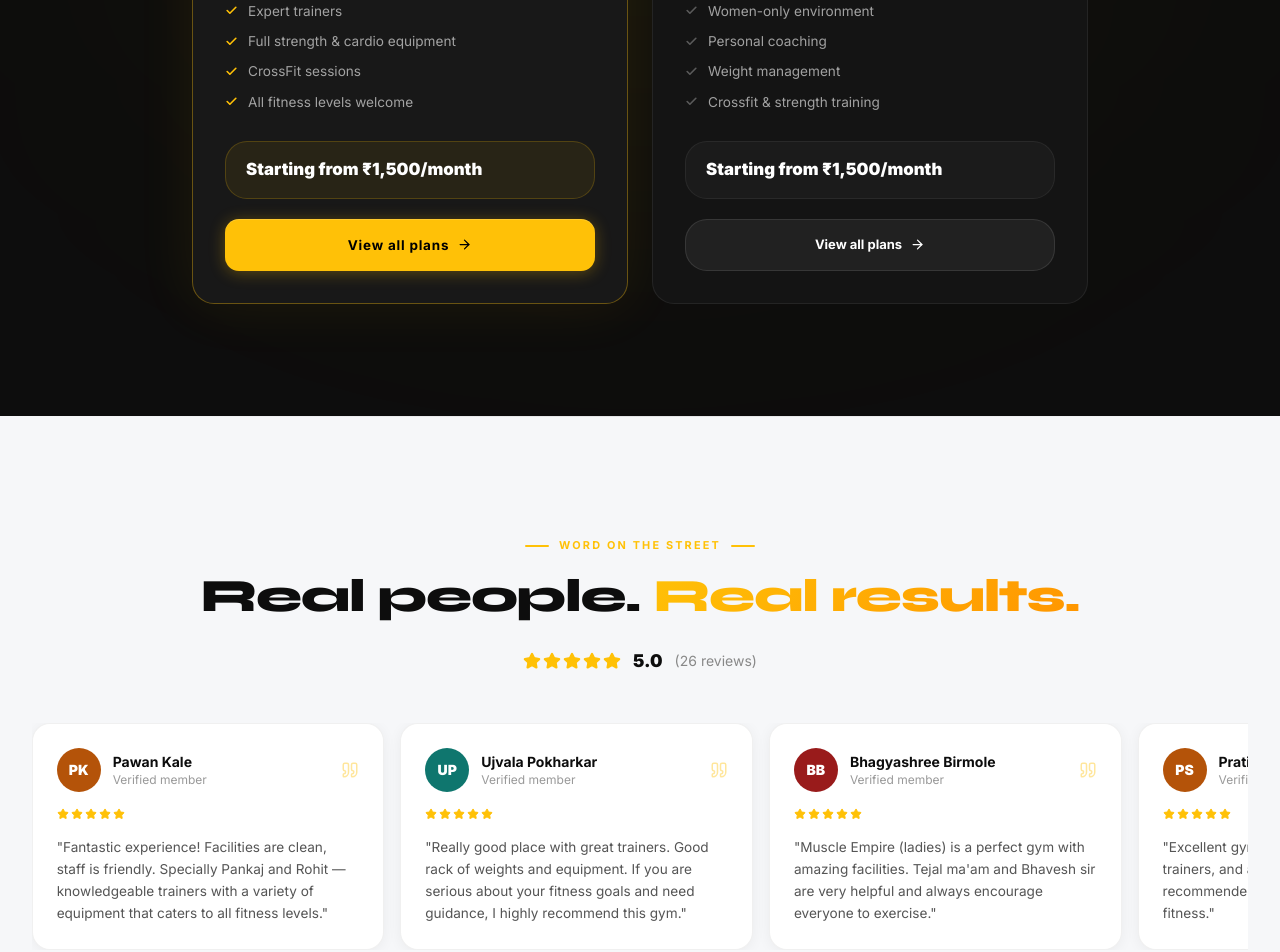
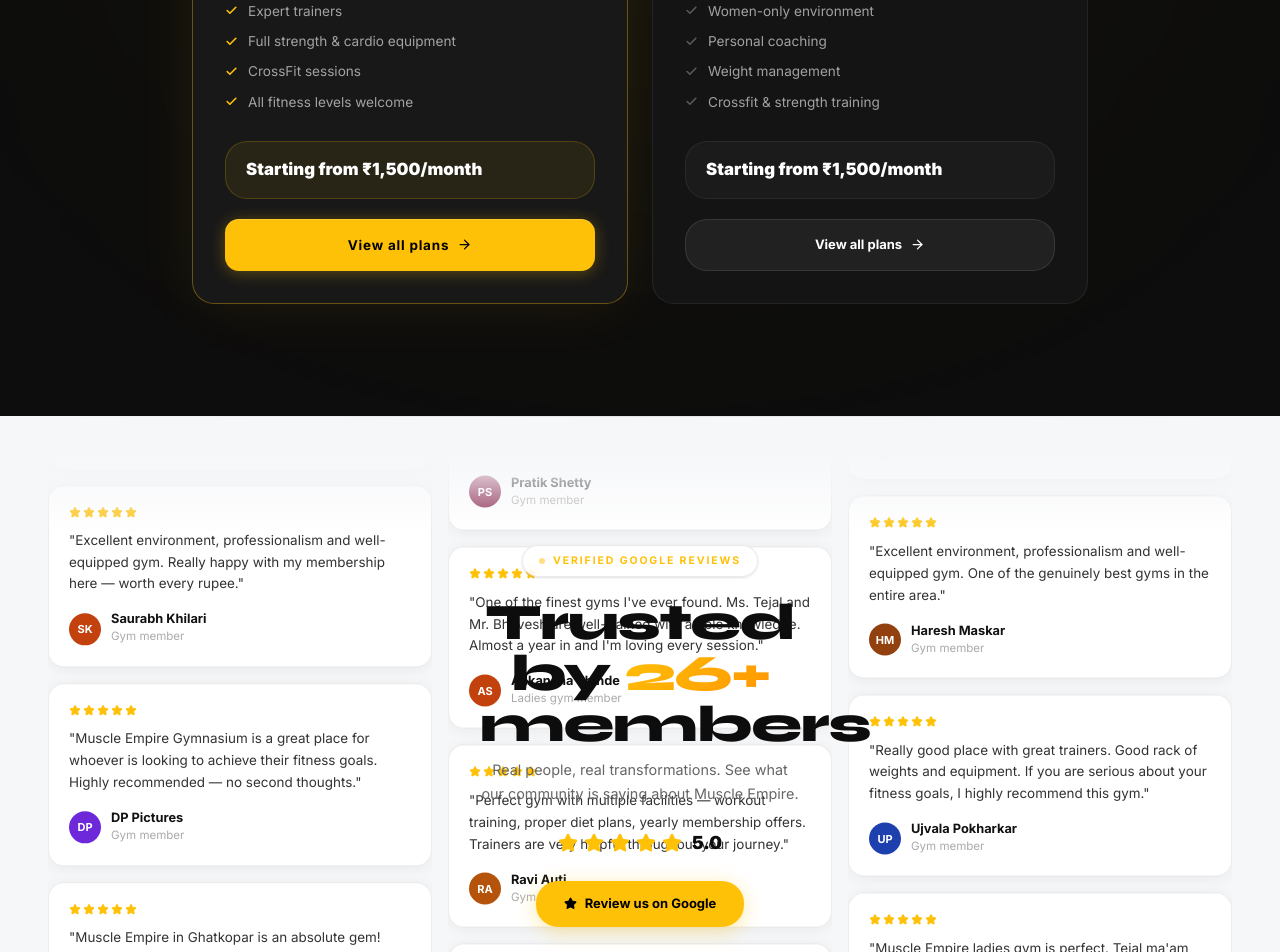
Before and after one commit to kinjal-webdev/muscle-empire, a React (Vite) app: page / in a window 1280 px wide. Shown: the part 4380-5332 px from the top of the page. Built offline with nearby package versions, Linux system fonts and the light colour scheme.

Commit message:
feat: Groww-style floating masonry review wall with infinite scroll columns

```diff
--- a/src/components/Testimonials.tsx
+++ b/src/components/Testimonials.tsx
@@ -1,151 +1,207 @@
-import { useEffect, useCallback } from "react";
+import { Star } from "lucide-react";
 import { motion } from "framer-motion";
-import { Star, Quote } from "lucide-react";
-import useEmblaCarousel from "embla-carousel-react";
 
+/* ── All reviews ──────────────────────────────────────────────────── */
 const reviews = [
-  { name: "Atharva Sawant",      rating: 5, text: "Muscle Empire in Ghatkopar is an absolute gem! Well-equipped with top-notch machinery. Big shoutout to trainers Rohit Yadav and Pankaj Nikam — incredibly knowledgeable and supportive." },
-  { name: "Pawan Kale",          rating: 5, text: "Fantastic experience! Facilities are clean, staff is friendly. Specially Pankaj and Rohit — knowledgeable trainers with a variety of equipment that caters to all fitness levels." },
-  { name: "Ujvala Pokharkar",    rating: 5, text: "Really good place with great trainers. Good rack of weights and equipment. If you are serious about your fitness goals and need guidance, I highly recommend this gym." },
-  { name: "Bhagyashree Birmole", rating: 5, text: "Muscle Empire (ladies) is a perfect gym with amazing facilities. Tejal ma'am and Bhavesh sir are very helpful and always encourage everyone to exercise." },
-  { name: "Pratik Shetty",       rating: 5, text: "Excellent gym! Great equipment, supportive trainers, and a motivating environment. Highly recommended for anyone serious about fitness." },
-  { name: "Ankita Borhde",       rating: 5, text: "Muscle Empire (ladies) is a perfect gym. Tejal ma'am and Bhavesh sir are very helpful and provide proper guidance. Highly recommend!" },
-  { name: "Pravin Chavan",       rating: 5, text: "Great place to work out! The trainers ensure discipline — that's the biggest plus point. My age is 41 and I would like to continue this gym for at least the next 10 years." },
-  { name: "Aakansha Shinde",     rating: 5, text: "One of the finest gyms I've ever found. Ms. Tejal and Mr. Bhavesh are well-trained with ample knowledge. It has been almost a year working with these amazing trainers." },
-  { name: "Aakanksha Bhor",      rating: 5, text: "Excellent place. Clean and great environment. Tejal Mam (Tai) is such a humble and great person — always there to motivate us." },
-  { name: "Trupti Vali",         rating: 5, text: "Best gym and trainers. They always give you attention and correct your form. Tejal mam always encourages everyone to exercise." },
-  { name: "Ravi Auti",           rating: 5, text: "Perfect gym with multiple facilities — workout training, proper diet plans, yearly membership offers. Trainers are very helpful throughout." },
-  { name: "Aniket Joshi",        rating: 5, text: "Gym is good for health. I recommend Muscle Empire as the best gym for body gain. Best gym trainers available." },
-  { name: "Krushna Borhade",     rating: 5, text: "I have seen real progress in my body since I joined. It is all thanks to the trainers who are absolutely amazing." },
-  { name: "Dipti Karbele",       rating: 5, text: "Amazing gym. Graceful environment, good service with friendly trainers and a clean, comfortable ladies gym." },
-  { name: "Bhagyashri More",     rating: 5, text: "Amazing facility! Trainers are super nice and take an interest in you no matter what fitness level you're at." },
-  { name: "Ritika Kamble",       rating: 5, text: "The best gym! The knowledgeable trainers (Tai and Bhavesh dada) and quality equipment make every workout a success." },
-  { name: "Smit Salunke",        rating: 5, text: "Best gym for hardcore and passionate workout within Bhatwadi, Ghatkopar — with very kind and supportive owner and trainers." },
-  { name: "Hrishikesh Lodhi",    rating: 5, text: "Excellent gym. Well maintained. Trainers are very supportive and always ready to help you improve." },
-  { name: "Devarsh Kanaskar",    rating: 5, text: "A great place to achieve your fitness goals with professional support! Excellent staff and a friendly environment." },
-  { name: "Ashlyn Fernandes",    rating: 5, text: "Well maintained gym, decent and professional trainers. Especially Pankaj — the best personal trainer." },
-  { name: "Siddhesh Salunke",    rating: 5, text: "Awesome gym! Supportive trainers who are always there to push you to your limits." },
-  { name: "Saurabh Khilari",     rating: 5, text: "Excellent environment, professionalism and well-equipped gym. Really happy with my membership here." },
-  { name: "Rahul Rokade",        rating: 5, text: "Excellent staff and friendly environment. Always a pleasure to work out at Muscle Empire." },
-  { name: "Haresh Maskar",       rating: 5, text: "Excellent environment, professionalism and well-equipped gym. One of the best gyms in the area." },
-  { name: "DP Pictures",         rating: 5, text: "Muscle Empire Gymnasium is a great place for whoever is looking to achieve their fitness goals. Highly recommended!" },
-  { name: "Google TV Account",   rating: 4, text: "Decent gym with good facilities. This review is for Bhatwadi gym (men's). Overall a solid place to train." },
+  { name: "Atharva Sawant",      role: "Gym member",               rating: 5, text: "Muscle Empire in Ghatkopar is an absolute gem! Well-equipped with top-notch machinery. Big shoutout to trainers Rohit Yadav and Pankaj Nikam — incredibly knowledgeable and supportive." },
+  { name: "Pawan Kale",          role: "Gym member",               rating: 5, text: "Fantastic experience! Facilities are clean, staff is friendly. Specially Pankaj and Rohit — knowledgeable trainers with a variety of equipment for all fitness levels." },
+  { name: "Ujvala Pokharkar",    role: "Gym member",               rating: 5, text: "Really good place with great trainers. Good rack of weights and equipment. If you are serious about your fitness goals, I highly recommend this gym." },
+  { name: "Bhagyashree Birmole", role: "Ladies gym member",        rating: 5, text: "Muscle Empire ladies gym is perfect — amazing facilities. Tejal ma'am and Bhavesh sir are very helpful and always encourage everyone to stay consistent." },
+  { name: "Pratik Shetty",       role: "Gym member",               rating: 5, text: "Excellent gym! Great equipment, supportive trainers, and a motivating environment. Highly recommended for anyone serious about fitness." },
+  { name: "Ankita Borhde",       role: "Ladies gym member",        rating: 5, text: "Muscle Empire ladies gym is perfect. Tejal ma'am and Bhavesh sir are very helpful and provide proper guidance. Highly recommend!" },
+  { name: "Pravin Chavan",       role: "Gym member, age 41",       rating: 5, text: "Great place to work out! The trainers ensure discipline — that's the biggest plus point. I've been here for years and plan to continue for at least 10 more." },
+  { name: "Aakansha Shinde",     role: "Ladies gym member",        rating: 5, text: "One of the finest gyms I've ever found. Ms. Tejal and Mr. Bhavesh are well-trained with ample knowledge. Almost a year in and I'm loving every session." },
+  { name: "Aakanksha Bhor",      role: "Ladies gym member",        rating: 5, text: "Excellent place. Clean and great environment. Tejal Mam (Tai) is such a humble person — always there to motivate and push you forward." },
+  { name: "Trupti Vali",         role: "Ladies gym member",        rating: 5, text: "Best gym and trainers. They always give you attention, correct your form, and keep you motivated. Tejal mam is genuinely inspiring." },
+  { name: "Ravi Auti",           role: "Gym member",               rating: 5, text: "Perfect gym with multiple facilities — workout training, proper diet plans, yearly membership offers. Trainers are very helpful throughout your journey." },
+  { name: "Aniket Joshi",        role: "Gym member",               rating: 5, text: "Gym is great for health and body gain. Best gym trainers available in the area. I recommend Muscle Empire to everyone." },
+  { name: "Krushna Borhade",     role: "Gym member",               rating: 5, text: "I have seen real progress in my body since I joined. It is all thanks to the trainers who are absolutely amazing and genuinely care." },
+  { name: "Dipti Karbele",       role: "Ladies gym member",        rating: 5, text: "Amazing gym. Graceful environment, good service with friendly trainers and a clean, comfortable ladies gym for all girls." },
+  { name: "Bhagyashri More",     role: "Gym member",               rating: 5, text: "Amazing facility! Trainers are super nice and take a personal interest in you no matter what fitness level you're at." },
+  { name: "Ritika Kamble",       role: "Ladies gym member",        rating: 5, text: "The best gym! The knowledgeable trainers — Tai and Bhavesh dada — combined with quality equipment make every workout a real success." },
+  { name: "Smit Salunke",        role: "Gym member",               rating: 5, text: "Best gym for hardcore and passionate workout in Bhatwadi, Ghatkopar — with a very kind, supportive owner and excellent trainers." },
+  { name: "Hrishikesh Lodhi",    role: "Gym member",               rating: 5, text: "Excellent gym. Well maintained. Trainers are very supportive and always ready to help you improve and push your limits." },
+  { name: "Devarsh Kanaskar",    role: "Gym member",               rating: 5, text: "A great place to achieve your fitness goals with professional support! Excellent staff and a consistently friendly environment." },
+  { name: "Ashlyn Fernandes",    role: "Gym member",               rating: 5, text: "Well maintained gym with decent and professional trainers. Especially Pankaj — genuinely the best personal trainer." },
+  { name: "Siddhesh Salunke",    role: "Gym member",               rating: 5, text: "Awesome gym! Supportive trainers who are always there to push you to your limits and keep you accountable." },
+  { name: "Saurabh Khilari",     role: "Gym member",               rating: 5, text: "Excellent environment, professionalism and well-equipped gym. Really happy with my membership here — worth every rupee." },
+  { name: "Rahul Rokade",        role: "Gym member",               rating: 5, text: "Excellent staff and friendly environment. Always a pleasure to work out at Muscle Empire — the vibe is unmatched." },
+  { name: "Haresh Maskar",       role: "Gym member",               rating: 5, text: "Excellent environment, professionalism and well-equipped gym. One of the genuinely best gyms in the entire area." },
+  { name: "DP Pictures",         role: "Gym member",               rating: 5, text: "Muscle Empire Gymnasium is a great place for whoever is looking to achieve their fitness goals. Highly recommended — no second thoughts." },
+  { name: "Google TV Account",   role: "Gym member",               rating: 4, text: "Decent gym with good facilities. This review is for the Bhatwadi gym (men's). Overall a solid, well-maintained place to train." },
 ];
 
-const palette = ["#B45309","#C2410C","#991B1B","#1D4ED8","#6D28D9","#0F766E","#15803D","#9D174D"];
+/* ── Palette for avatars ─────────────────────────────────────────── */
+const PALETTE = [
+  "#92400E","#B45309","#C2410C","#991B1B",
+  "#1E40AF","#6D28D9","#0F766E","#065F46","#831843",
+];
+function bgColor(name: string) { return PALETTE[name.charCodeAt(0) % PALETTE.length]; }
+function initials(name: string) { return name.split(" ").slice(0,2).map(n=>n[0]).join("").toUpperCase(); }
 
-function Avatar({ name }: { name: string }) {
-  const initials = name.split(" ").slice(0,2).map(n => n[0]).join("").toUpperCase();
-  const bg = palette[name.charCodeAt(0) % palette.length];
+/* ── Single review card ─────────────────────────────────────────── */
+function ReviewCard({ r }: { r: typeof reviews[0] }) {
   return (
-    <div className="w-11 h-11 rounded-full flex items-center justify-center text-white font-black text-sm shrink-0" style={{ background: bg }}>
-      {initials}
+    <div className="bg-white border border-black/[0.07] rounded-2xl p-5 shadow-[0_2px_16px_rgba(0,0,0,0.06)] w-full mb-4 break-inside-avoid">
+      {/* Stars */}
+      <div className="flex gap-0.5 mb-3">
+        {Array.from({length:5},(_,i)=>(
+          <Star key={i} size={12} className={i < r.rating ? "fill-[#FFC107] text-[#FFC107]" : "fill-[#E5E7EB] text-[#E5E7EB]"} />
+        ))}
+      </div>
+      {/* Text */}
+      <p className="text-[#333] text-[0.84rem] leading-relaxed mb-4">"{r.text}"</p>
+      {/* Author */}
+      <div className="flex items-center gap-2.5">
+        <div
+          className="w-8 h-8 rounded-full flex items-center justify-center text-white font-bold text-[11px] shrink-0"
+          style={{ background: bgColor(r.name) }}
+        >
+          {initials(r.name)}
+        </div>
+        <div>
+          <p className="text-[#111] font-bold text-[0.8rem] leading-tight">{r.name}</p>
+          <p className="text-[#aaa] text-[0.72rem]">{r.role}</p>
+        </div>
+      </div>
     </div>
   );
 }
 
-function Card({ r }: { r: (typeof reviews)[0] }) {
+/* ── Infinite scroll column ─────────────────────────────────────── */
+function MarqueeColumn({
+  items,
+  duration,
+  reverse = false,
+}: {
+  items: typeof reviews;
+  duration: number;
+  reverse?: boolean;
+}) {
+  /* Duplicate for seamless loop */
+  const doubled = [...items, ...items];
+
   return (
-    <div className="flex-[0_0_86%] sm:flex-[0_0_43%] lg:flex-[0_0_29%] min-w-0 bg-white border border-black/[0.06] rounded-[18px] p-6 flex flex-col gap-4 shadow-[0_2px_14px_rgba(0,0,0,0.05)] hover:shadow-[0_8px_32px_rgba(0,0,0,0.1)] transition-shadow duration-300">
-      <div className="flex items-center gap-3">
-        <Avatar name={r.name} />
-        <div className="flex-1 min-w-0">
-          <p className="text-[#0d0d0d] font-bold text-sm truncate">{r.name}</p>
-          <p className="text-[#999] text-xs">Verified member</p>
-        </div>
-        <Quote size={18} className="text-[#FFC107]/40 shrink-0" />
-      </div>
-      <div className="flex gap-0.5">
-        {Array.from({ length: 5 }, (_, i) => (
-          <Star key={i} size={12} className={i < r.rating ? "fill-[#FFC107] text-[#FFC107]" : "fill-[#E5E7EB] text-[#E5E7EB]"} />
+    <div className="relative overflow-hidden" style={{ height: "600px" }}>
+      {/* Top & bottom fade masks */}
+      <div className="absolute inset-x-0 top-0 h-20 z-10 pointer-events-none bg-gradient-to-b from-[#F6F7F9] to-transparent" />
+      <div className="absolute inset-x-0 bottom-0 h-20 z-10 pointer-events-none bg-gradient-to-t from-[#F6F7F9] to-transparent" />
+
+      <motion.div
+        animate={{ y: reverse ? ["0%", "-50%"] : ["-50%", "0%"] }}
+        transition={{ duration, repeat: Infinity, ease: "linear", repeatType: "loop" }}
+        className="flex flex-col"
+      >
+        {doubled.map((r, i) => (
+          <ReviewCard key={`${r.name}-${i}`} r={r} />
         ))}
-      </div>
-      <p className="text-[#555] text-[0.85rem] leading-relaxed flex-1 line-clamp-4">"{r.text}"</p>
+      </motion.div>
     </div>
   );
 }
 
+/* ── Split reviews into columns ─────────────────────────────────── */
+function chunkReviews(arr: typeof reviews, cols: number) {
+  const result: (typeof reviews)[] = Array.from({ length: cols }, () => []);
+  arr.forEach((r, i) => result[i % cols].push(r));
+  return result;
+}
+
+/* ── Main section ─────────────────────────────────────────────────── */
 export default function Testimonials() {
-  const [emblaRef, emblaApi] = useEmblaCarousel({ loop: true, align: "start" });
-  const next = useCallback(() => emblaApi?.scrollNext(), [emblaApi]);
-
-  useEffect(() => {
-    if (!emblaApi) return;
-    const t = setInterval(next, 3600);
-    return () => clearInterval(t);
-  }, [emblaApi, next]);
+  const cols2 = chunkReviews(reviews, 2);
+  const cols3 = chunkReviews(reviews, 3);
 
   return (
-    <section id="reviews" className="py-28 bg-[#F6F7F9] relative overflow-hidden">
-      <div className="absolute top-0 inset-x-0 h-px bg-gradient-to-r from-transparent via-black/[0.08] to-transparent" />
+    <section id="reviews" className="relative overflow-hidden bg-[#F6F7F9] py-0">
+      {/* Top divider */}
+      <div className="absolute top-0 inset-x-0 h-px bg-gradient-to-r from-transparent via-black/[0.08] to-transparent z-20" />
 
-      <div className="max-w-7xl mx-auto px-5 md:px-8">
+      {/* ── Scrolling wall (full bleed) ──────────────────── */}
+      <div className="relative">
 
-        {/* Header */}
-        <motion.div
-          initial={{ opacity: 0, y: 24 }}
-          whileInView={{ opacity: 1, y: 0 }}
-          viewport={{ once: true, margin: "-60px" }}
-          transition={{ duration: 0.65, ease: [0.16, 1, 0.3, 1] }}
-          className="text-center mb-6"
-        >
-          <div className="eyebrow justify-center mb-4">Word on the street</div>
-          <h2 className="font-display font-black text-[#0d0d0d] text-[clamp(2rem,4.5vw,2.9rem)]">
-            Real people. <span className="text-gold-gradient">Real results.</span>
-          </h2>
-        </motion.div>
-
-        {/* Rating summary */}
-        <motion.div
-          initial={{ opacity: 0, y: 12 }}
-          whileInView={{ opacity: 1, y: 0 }}
-          viewport={{ once: true }}
-          transition={{ delay: 0.1, duration: 0.5 }}
-          className="flex items-center justify-center gap-3 mb-12"
-        >
-          <div className="flex gap-0.5">
-            {Array.from({ length: 5 }, (_, i) => (
-              <Star key={i} size={18} className="fill-[#FFC107] text-[#FFC107]" />
-            ))}
-          </div>
-          <span className="text-[#0d0d0d] font-black text-[1.1rem]">5.0</span>
-          <span className="text-[#888] text-sm">({reviews.length} reviews)</span>
-        </motion.div>
-
-        {/* Carousel */}
-        <div className="overflow-hidden" ref={emblaRef}>
-          <div className="flex gap-4">
-            {reviews.map((r, i) => <Card key={i} r={r} />)}
-          </div>
-        </div>
-
-        {/* Dots */}
-        <div className="flex justify-center gap-1.5 mt-7 flex-wrap">
-          {reviews.map((_, i) => (
-            <button
+        {/* Desktop: 3 columns */}
+        <div className="hidden lg:grid grid-cols-3 gap-4 px-6 xl:px-12 pt-10">
+          {cols3.map((col, i) => (
+            <MarqueeColumn
               key={i}
-              onClick={() => emblaApi?.scrollTo(i)}
-              className="w-1.5 h-1.5 rounded-full bg-black/15 hover:bg-[#FFC107] transition-colors"
-              aria-label={`Go to review ${i + 1}`}
+              items={col}
+              duration={30 + i * 8}
+              reverse={i % 2 === 1}
             />
           ))}
         </div>
 
+        {/* Mobile/tablet: 2 columns */}
+        <div className="lg:hidden grid grid-cols-2 gap-3 px-4 pt-8">
+          {cols2.map((col, i) => (
+            <MarqueeColumn
+              key={i}
+              items={col}
+              duration={28 + i * 10}
+              reverse={i % 2 === 1}
+            />
+          ))}
+        </div>
+
+        {/* ── Central overlay stat ─────────────────────────── */}
+        <div className="absolute inset-0 flex items-center justify-center z-20 pointer-events-none">
+          <motion.div
+            initial={{ opacity: 0, scale: 0.88 }}
+            whileInView={{ opacity: 1, scale: 1 }}
+            viewport={{ once: true }}
+            transition={{ duration: 0.75, ease: [0.16, 1, 0.3, 1] }}
+            className="pointer-events-auto text-center px-8 py-10 max-w-sm mx-auto"
+          >
+            {/* Frosted pill */}
+            <div className="inline-flex items-center gap-2 px-4 py-1.5 rounded-full bg-white/80 backdrop-blur-sm border border-black/[0.08] text-[#FFC107] text-[10.5px] font-bold uppercase tracking-[0.18em] mb-5 shadow-sm">
+              <span className="w-1.5 h-1.5 rounded-full bg-[#FFC107] animate-pulse" />
+              Verified Google reviews
+            </div>
+
+            {/* Big number */}
+            <h2
+              className="font-display font-black text-[#0d0d0d] leading-none mb-2"
+              style={{ fontSize: "clamp(2rem, 5vw, 3.2rem)" }}
+            >
+              Trusted by{" "}
+              <span
+                style={{
+                  background: "linear-gradient(135deg, #FFC107 0%, #FF9500 100%)",
+                  WebkitBackgroundClip: "text",
+                  WebkitTextFillColor: "transparent",
+                }}
+              >
+                {reviews.length}+
+              </span>{" "}
+              members
+            </h2>
+            <p className="text-[#666] text-[0.9rem] leading-relaxed mb-6">
+              Real people, real transformations. See what our community is saying about Muscle Empire.
+            </p>
+
+            {/* Stars row */}
+            <div className="flex items-center justify-center gap-1.5 mb-6">
+              {Array.from({length:5},(_,i)=>(
+                <Star key={i} size={20} className="fill-[#FFC107] text-[#FFC107]" />
+              ))}
+              <span className="ml-1 font-black text-[#0d0d0d] text-lg">5.0</span>
+            </div>
+
             {/* CTA */}
-        <div className="flex justify-center mt-10">
             <motion.a
               href="https://share.google/JxC3WJxV6YViUdr2n"
               target="_blank"
               rel="noopener noreferrer"
-            whileHover={{ scale: 1.03, y: -1 }}
+              whileHover={{ scale: 1.04, y: -2 }}
               whileTap={{ scale: 0.97 }}
-            className="btn-gold inline-flex items-center gap-2 text-[13.5px] px-8 py-3.5"
+              className="inline-flex items-center gap-2 bg-[#FFC107] hover:bg-[#e6ac00] text-black font-bold text-[13px] px-7 py-3 rounded-xl shadow-[0_4px_20px_rgba(255,193,7,0.35)] hover:shadow-[0_6px_28px_rgba(255,193,7,0.48)] transition-all duration-200"
             >
-            <Star size={14} className="fill-black text-black" />
+              <Star size={13} className="fill-black text-black" />
               Review us on Google
             </motion.a>
+          </motion.div>
         </div>
-
       </div>
     </section>
   );
```
Lines whose indentation alone changed are shown as unchanged.
